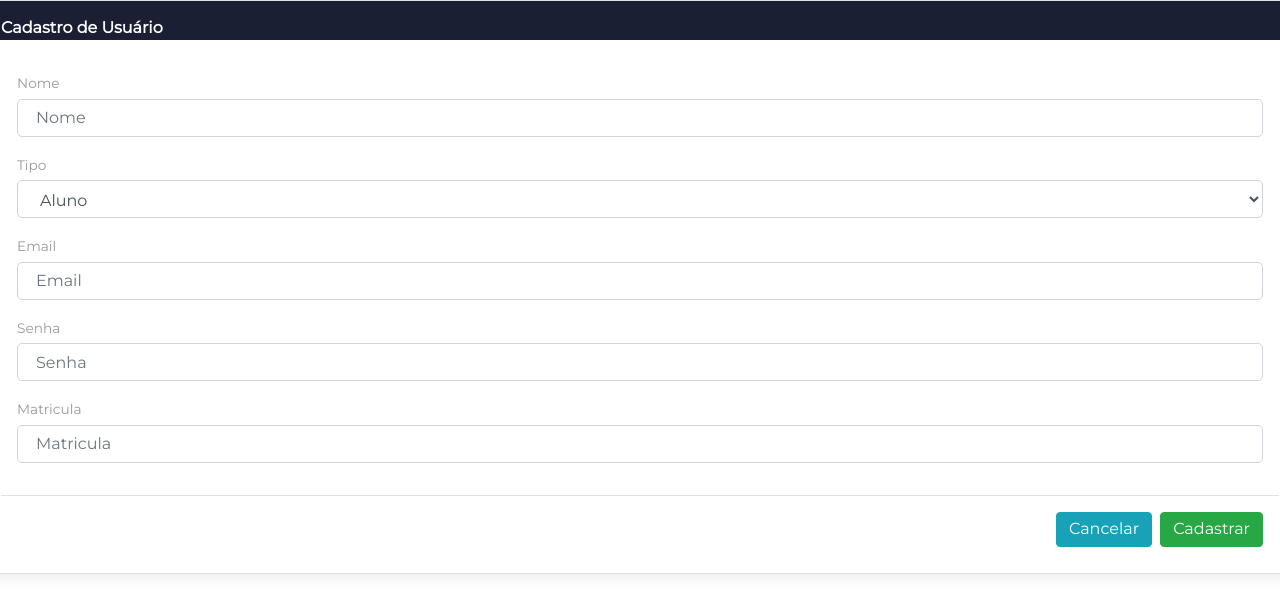
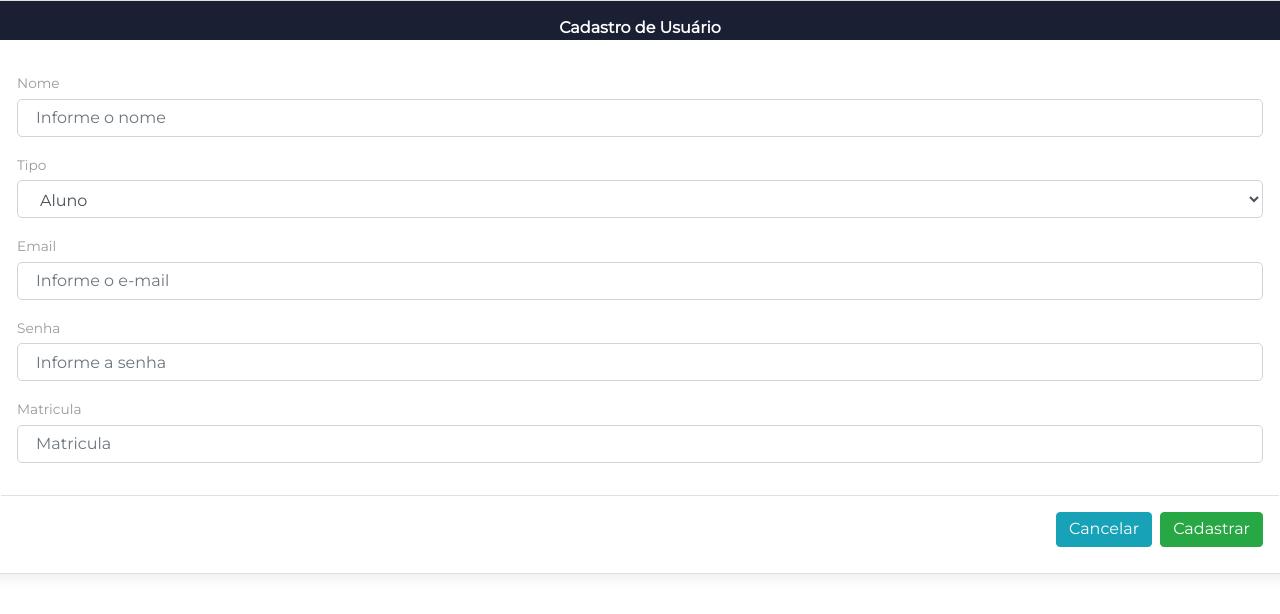
Before and after one commit to ismaelbies/Avaliacao, a PHP site: page /src/Views/cadastros/novo-usuario.phtml in a window 1280 px wide. Shown: the top 614 px of the page. Run offline with PHP 8.4, Linux system fonts and the light colour scheme; some libraries are stand-ins or nearby versions.

Commit message:
Fix novo usuario

```diff
--- a/src/Views/cadastros/novo-usuario.phtml
+++ b/src/Views/cadastros/novo-usuario.phtml
@@ -18,7 +18,7 @@
 
 <div class="row">
     <div class="card">
-        <div class="card-header">Cadastro de Usuário
+        <div class="card-header" style="text-align:center">Cadastro de Usuário
         </div>
         <div class="card-body">
             <div class="modal-body no-padding">
@@ -29,7 +29,7 @@
                                 <input type="hidden" id="userId" name="userId">
                                 <div class="form-group">
                                     <label for="name">Nome</label>
-                                    <input type="text" id="name" name="name" placeholder="Nome" required
+                                    <input type="text" id="name" name="name" placeholder="Informe o nome" required
                                            class="form-control">
                                 </div>
                                 <div class="form-group">
@@ -41,12 +41,12 @@
                                 </div>
                                 <div class="form-group">
                                     <label for="email">Email</label>
-                                    <input type="text" id="email" name="email" placeholder="Email" required
+                                    <input type="text" id="email" name="email" placeholder="Informe o e-mail" required
                                            class="form-control">
                                 </div>
                                 <div class="form-group">
                                     <label for="password">Senha</label>
-                                    <input type="password" id="password" name="password" placeholder="Senha" required
+                                    <input type="password" id="password" name="password" placeholder="Informe a senha" required
                                            class="form-control">
                                 </div>
                                 <div class="form-group">
--- a/src/Views/login/login.phtml
+++ b/src/Views/login/login.phtml
@@ -46,7 +46,7 @@
                 </div>
 
                 <button class="btn btn-primary btn-block" type="submit">ENTRAR</button>
-                <a class="btn btn-outline-info btn-block" href="<?= BASEURL ?>cadastros/novo-usuario">RECUPERAR SENHA</a>
+                <a class="btn btn-outline-info btn-block" href="<?= BASEURL ?>cadastros/novo-usuario">CADASTRAR-SE</a>
             </form>
         </div>
     </div>
```
